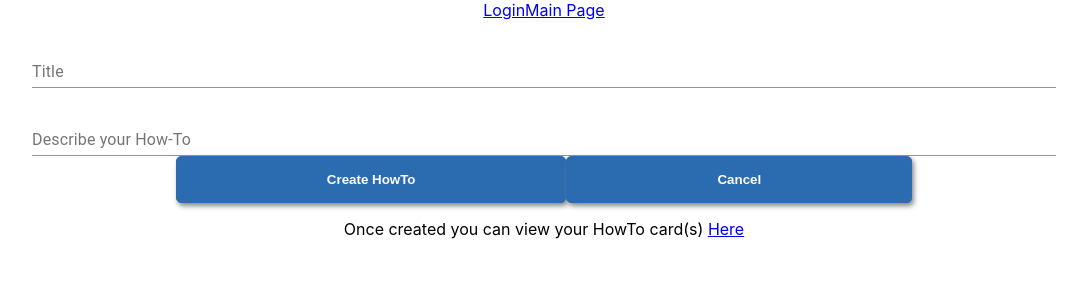
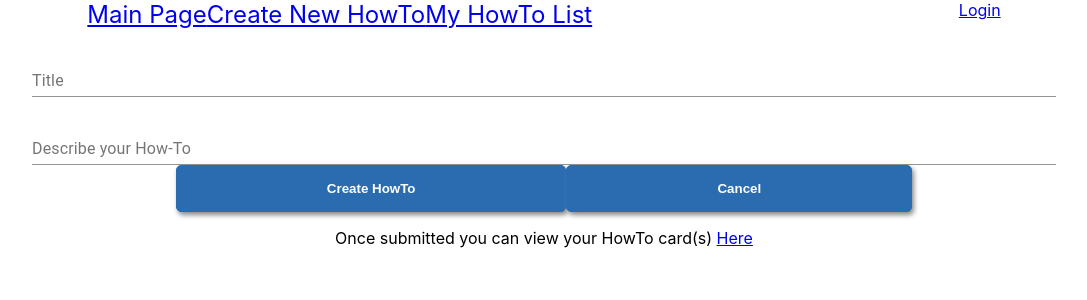
Before and after one commit to BW-PT-How-To-3/front-end, a React (Create React App) app in the folder client/: page /create-how-to in a window 1280 px wide. Shown: the top 300 px of the page, without its empty margins (96-1183 px from the left). Built offline with nearby package versions, Linux system fonts and the light colour scheme; the HTML template or start-up script is replaced by a standard one.

Commit message:
cleaned up code a bit

```diff
--- a/client/package.json
+++ b/client/package.json
@@ -16,6 +16,7 @@
     "react-dom": "^16.13.1",
     "react-router-dom": "^5.2.0",
     "react-scripts": "^3.4.3",
+    "styled-components": "^5.2.0",
     "yup": "^0.29.3"
   },
   "scripts": {
--- a/client/src/App.css
+++ b/client/src/App.css
@@ -1,6 +1,7 @@
 .App {
   text-align: center;
 }
+
 .signup-div {
   /* margin: 2% 0; */
   height: 100vh;
@@ -145,6 +146,23 @@ button[disabled]{
   cursor: pointer;
 }
 
+.cards-main {
+  display: flex;
+  justify-content: space-around;
+  flex-wrap: wrap;
+}
+.cards {
+  border-radius: 10px;
+  box-shadow: 0px 5px 20px gray;
+  margin: 20px;
+  display: flex;
+  flex-direction: column;
+  justify-content: space-around;
+  background: white;
+  align-items: center;
+  width: 425px;
+}
+
 /*MEDIUM SCREENS*/
 @media only screen and (max-width: 1023px) and (min-width: 501px) {
   /* body {
--- a/client/src/App.js
+++ b/client/src/App.js
@@ -9,6 +9,7 @@ import HowToCards from './component/HowToCards';
 import UserHowToCards from './component/UserHowToCards';
 import './component/fontawesome';
 import PrivateRoute from './utils/PrivateRoute';
+import styled from 'styled-components';
 
 function App() {
   const [cards, setCards] = useState([]);
@@ -17,23 +18,50 @@ function App() {
     setCards([...cards, card]);
   }
 
+  const styles = {
+    links: {
+      textDecoration: "none",
+      color: "#4FD1C5",
+      cursor: "pointer",
+    },
+  };
+
+  const Navbar = styled.nav`
+    display: flex;
+    justify-content: space-around;
+`;
+
+  const NavItems = styled.div `
+    font-size: 1.5rem;
+    color: palevioletred;
+    text-decoration: none;
+  `;
 
 return (
   <Router>
     <div className="App">
-      <nav>
+
+      <Navbar>
         {/* Linking login with token */}
-        <Link to ='/login'>Login</Link>
-        <Link to = '/'>Main Page</Link>
-      </nav>
-      <Route exact path="/login" component={Login} />
-      <Route path="/register" component={Signup}/>
-      <Route path="/create-how-to"><NewCard addCard={addCard}/></Route>
-      <Route path="/how-to-list"><HowToCards/></Route>
-      <Route path="/my-how-tos"><UserHowToCards cards={cards}/></Route>
+        <NavItems>
+          <Link to = '/'><span styles={styles.links}>Main Page</span></Link>
+          <Link to = '/create-how-to'>Create New HowTo</Link>
+          <Link to = '/my-how-tos'>My HowTo List</Link>
+        </NavItems>
+        <div>
+          <Link to ='/login'>Login</Link>
+        </div>
+      </Navbar>
+
+      <Route path = "/login" component={Login} />
+      <Route path = "/register" component={Signup}/>
+      <Route path = "/create-how-to"><NewCard addCard={addCard}/></Route>
+      <Route path = "/how-to-list"><HowToCards/></Route>
+      <Route path = "/my-how-tos"><UserHowToCards cards={cards}/></Route>
       <PrivateRoute exact path = '/'>
         <Homepage/>
       </PrivateRoute>
+
     </div>
   </Router>
 );
--- a/client/src/component/HowToCards.js
+++ b/client/src/component/HowToCards.js
@@ -10,13 +10,10 @@ UserHowToCards => this will house HowTocards
 */
 function HowToCards({card}) {
     return (
-        <div>
-            <div>
-
-                {/* Map over info from newcard comp to display here */}
-                <h2>{card.title}</h2>
-                <p>{card.instructions}</p>
-            </div>
+        <div className="cards">
+            {/* <button>Delete</button> */}
+            <h2>{card.title}</h2>
+            <p>{card.instructions}</p>
         </div>
     )
 };
--- a/client/src/component/NewCard.js
+++ b/client/src/component/NewCard.js
@@ -119,7 +119,7 @@ function NewCard(props) {
               <Link to="/"><button>Cancel</button></Link>
               {/* <pre>{JSON.stringify(data, null, 2)}</pre> */}
             </form>
-            <p>Once created you can view your HowTo card(s) <Link to="/my-how-tos">Here</Link></p>
+            <p>Once submitted you can view your HowTo card(s) <Link to="/my-how-tos">Here</Link></p>
           </div>
   );
 }
--- a/client/src/component/UserHowToCards.js
+++ b/client/src/component/UserHowToCards.js
@@ -4,15 +4,17 @@ import HowToCards from './HowToCards';
 const UserHowToCards = (props) => {
 
     return (
-        <div>
-           <h1>{props.order}</h1>
-           <p>{props.instructions}</p>
-           {props.cards.map((card, i) =>
-           <div>Existing
-           <HowToCards
-                key={i}
-                card={card}
-           /></div>
+        <div className="cards-main">
+           {/* <h1>{props.order}</h1>
+           <p>{props.instructions}</p>  */}
+           {/* <Link to="create-how-to"><button>Add a new HowTo</button></Link> */}
+           {props.cards.map((card, index) =>
+            <div>
+                <HowToCards
+                    key={index}
+                    card={card}
+                />
+            </div>
            )}
         </div>
     );
```
Also changed, not shown: 1 other file (tests, documents, lock files or other folders).
